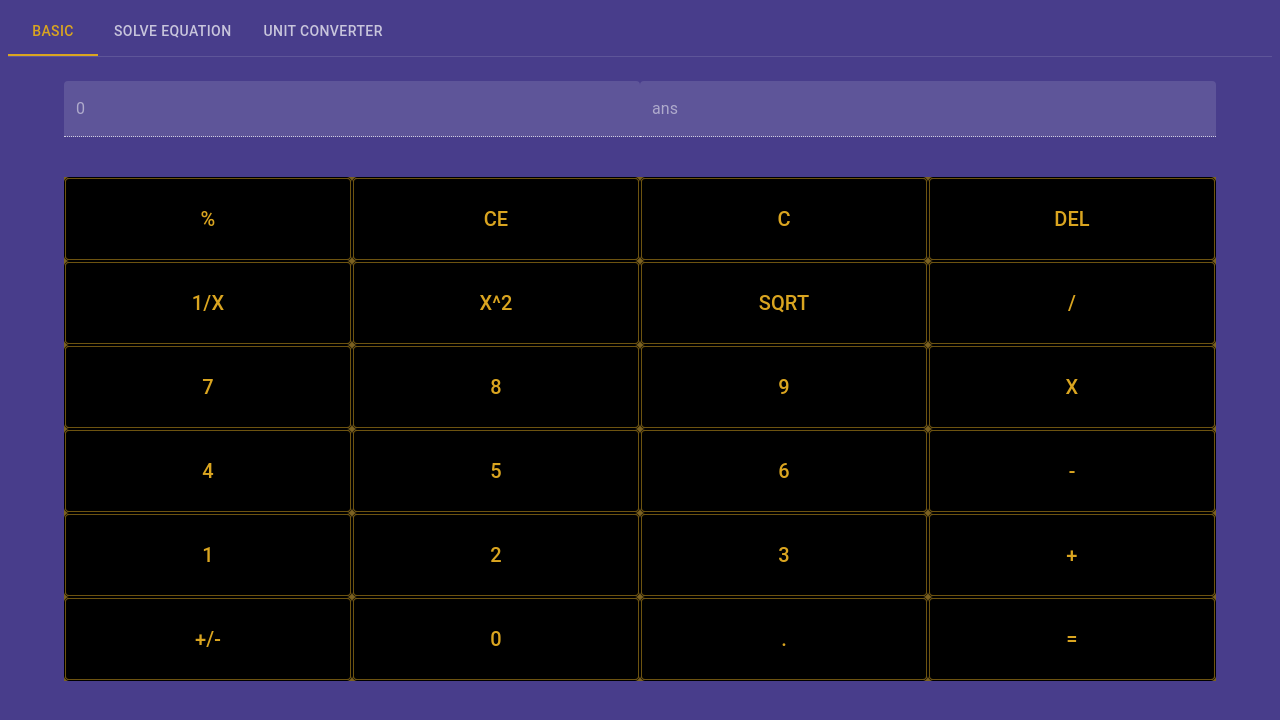
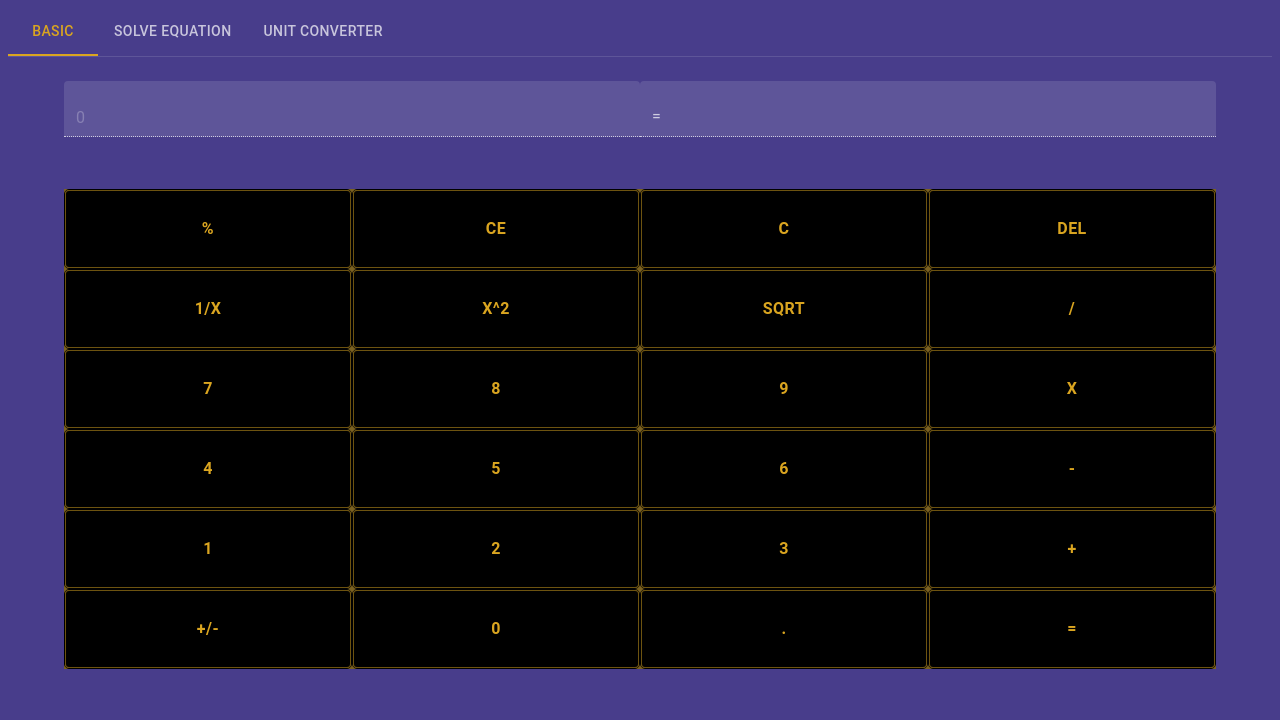
Before and after one commit to Rishikesh-kumar-7258/calculator, a React (Create React App) app: page / in a window 1280 px wide. Shown: the top 720 px of the page. Built offline with nearby package versions, Linux system fonts and the light colour scheme.

Commit message:
made some changes

```diff
--- a/src/components/basic.jsx
+++ b/src/components/basic.jsx
@@ -6,12 +6,13 @@ import {
   Stack,
   TextField,
   Button,
-  Typography,
   FormControl,
+  InputAdornment,
 } from "@mui/material";
 
 const Basic = () => {
   const [equation, setEquation] = React.useState("");
+  const [solution, setSolution] = React.useState("");
   const numpads = [
     "%",
     "CE",
@@ -24,7 +25,7 @@ const Basic = () => {
     "7",
     "8",
     "9",
-    "X",
+    "x",
     "4",
     "5",
     "6",
@@ -38,6 +39,43 @@ const Basic = () => {
     ".",
     "=",
   ];
+
+  const handleButtonClick = (e) => {
+    console.log(e.target.innerText);
+
+    const currentTarget = e.target.innerText;
+
+    if (currentTarget === "DEL") {
+      setEquation((prev) => {
+        if (prev.length === 0) {
+          return "";
+        } else {
+          return prev.substring(0, prev.length - 1);
+        }
+      });
+    } else if (
+      isNumber(currentTarget) ||
+      currentTarget === "." ||
+      currentTarget === "+" ||
+      currentTarget === "-" ||
+      currentTarget === "X" ||
+      currentTarget === "/"
+    ) {
+      setEquation((prev) => {
+        prev += currentTarget.toLowerCase();
+        return prev;
+      });
+    } else if (currentTarget === "C") {
+      setEquation("");
+      setSolution("");
+    } else if (currentTarget === "+/-") {
+    }
+  };
+
+  const isNumber = (num) => {
+    num = parseInt(num);
+    return !isNaN(num);
+  };
 
   return (
     <Container>
@@ -53,17 +91,21 @@ const Basic = () => {
       >
         <FormControl fullWidth sx={{ display: "flex", flexDirection: "row" }}>
           <TextField
-            label="0"
             disabled
-            value={equation}
+            label={equation}
             variant="filled"
             fullWidth
+            placeholder="0"
           />
           <TextField
-            label="ans"
             variant="filled"
             disabled
             fullWidth
+            InputProps={{
+              startAdornment: (
+                <InputAdornment position="start">=</InputAdornment>
+              ),
+            }}
           ></TextField>
         </FormControl>
         <Box
@@ -93,12 +135,18 @@ const Basic = () => {
                     sx={{
                       padding: 3,
                       bgcolor: "black",
+                      fontSize: 16,
+                      fontWeight: "bold",
+                      transition: "all 0.1s",
+                      "&:focus": {
+                        transform: "scale(0.95)",
+                      },
                     }}
                     variant="outlined"
+                    onClick={handleButtonClick}
+                    disableRipple
                   >
-                    <Typography variant="h6" color="primary">
-                      {numpad}
-                    </Typography>
+                    {numpad}
                   </Button>
                 </Grid>
               );
```
